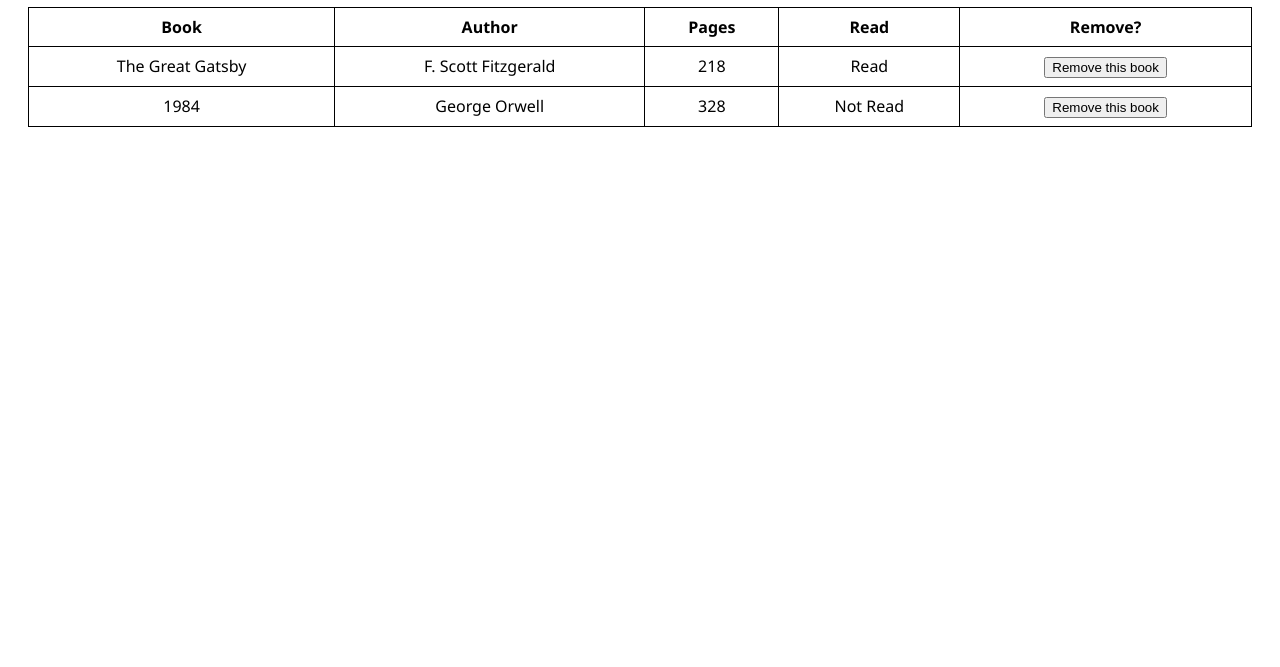
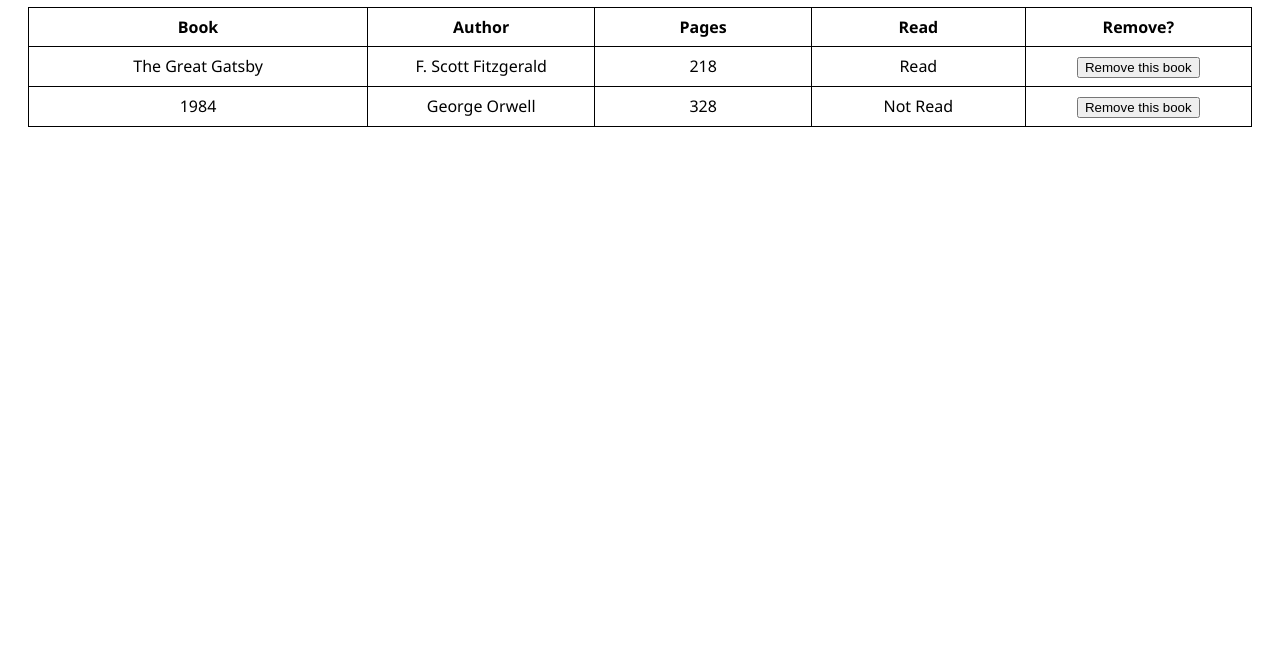
Before and after one commit to jameswuu/Library, a plain HTML site: page index.html in a window 1280 px wide. Shown: the part 149-816 px from the top of the page. Drawn offline with Linux system fonts and the light colour scheme.

Commit message:
Fix the size of the table

```diff
--- a/index.html
+++ b/index.html
@@ -57,11 +57,11 @@
             <table>
                 <thead>
                     <tr>
-                        <th>Book</th>
-                        <th>Author</th>
-                        <th>Pages</th>
-                        <th>Read</th>
-                        <th>Remove?</th>
+                        <th class="size-1">Book</th>
+                        <th class="size-2">Author</th>
+                        <th class="size-2">Pages</th>
+                        <th class="size-2">Read</th>
+                        <th class="size-2">Remove?</th>
                     </tr>
                 </thead>
                 <tbody id="table-body">
--- a/styles.css
+++ b/styles.css
@@ -76,6 +76,14 @@ table {
     text-align: center;
 }
 
+.size-1 {
+    width: 500px
+}
+
+.size-2 {
+    width: 300px;
+}
+
 th, td {
     border: 1px solid black;
     padding: 8px;
```
